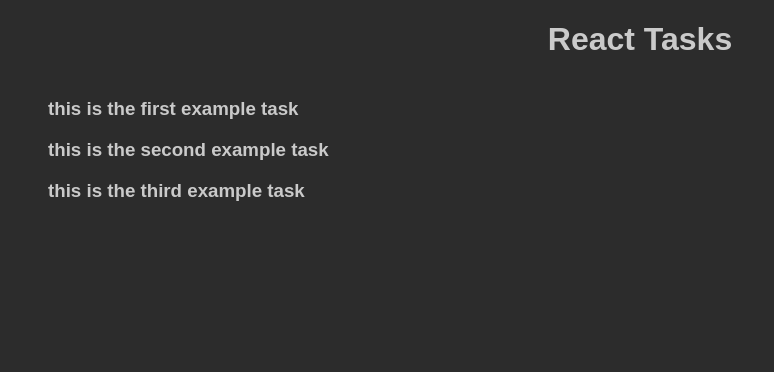
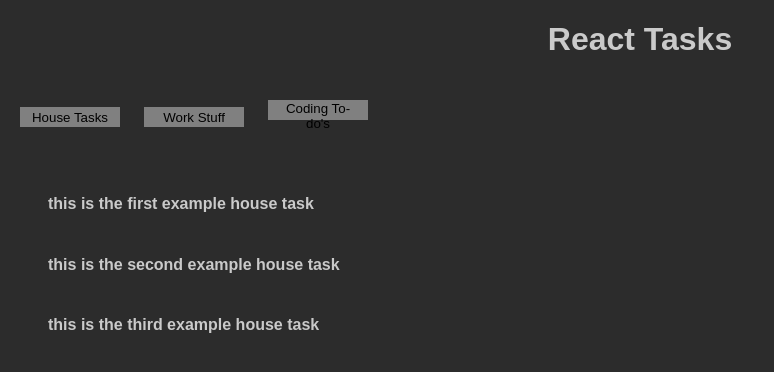
Before and after one commit to dblinkhorn/react-tasks, a React (Create React App) app: page / in a window 1280 px wide. Shown: the top 372 px of the page, without its empty margins (0-774 px from the left). Built offline with nearby package versions, Linux system fonts and the light colour scheme.

Commit message:
got list selection working to display correct tasks for clicked list. need to implement dynamic adding of tasks/lists via forms

```diff
--- a/src/App.js
+++ b/src/App.js
@@ -1,37 +1,92 @@
 import Header from "./components/Header";
 import './App.css';
 import { useState } from "react";
+import Lists from "./components/Lists/Lists";
 import TaskList from "./components/Tasks/TaskList";
 
-const exampleTasks = [
+const taskLists = [
   {
-    id: 'task1',
-    text: 'this is the first example task'
+    id: Math.random().toString(),
+    name: 'House Tasks',
+    tasks: [
+      {
+        id: Math.random().toString(),
+        text: 'this is the first example house task'
+      },
+      {
+        id: Math.random().toString(),
+        text: 'this is the second example house task'
+      },
+      {
+        id: Math.random().toString(),
+        text: 'this is the third example house task'
+      }
+    ]
   },
   {
-    id: 'task2',
-    text: 'this is the second example task'
+    id: Math.random().toString(),
+    name: 'Work Stuff',
+    tasks: [
+      {
+        id: Math.random().toString(),
+        text: 'this is the first example work task'
+      },
+      {
+        id: Math.random().toString(),
+        text: 'this is the second example work task'
+      },
+      {
+        id: Math.random().toString(),
+        text: 'this is the third example work task'
+      }
+    ]
   },
   {
-    id: 'task3',
-    text: 'this is the third example task'
+    id: Math.random().toString(),
+    name: "Coding To-do's",
+    tasks: [
+      {
+        id: Math.random().toString(),
+        text: 'this is the first example coding task'
+      },
+      {
+        id: Math.random().toString(),
+        text: 'this is the second example coding task'
+      },
+      {
+        id: Math.random().toString(),
+        text: 'this is the third example coding task'
+      }
+    ]
   }
 ]
 
+let clickedList = '';
+
 function App() {
 
-  const [tasks, setTasks] = useState(exampleTasks);
+  const [lists, setLists] = useState(taskLists);
+  const [tasks, setTasks] = useState(taskLists[0].tasks);
 
-  // const addTaskHandler = () => {
-  //   setTasks(tasks)
+  // const addTaskHandler = (newTask) => {
+  //   setTasks(newTask)
   // }
+
+  // const addListHandler = () => {
+  //   setLists(lists)
+  // }
+
+  const showSelectedTasks = (event) => {
+    clickedList = event.target.innerText;
+    let clickedTasks = taskLists.find(({name}) => name === clickedList);
+    setTasks(clickedTasks.tasks)
+  }
 
   return (
     <div className='app-container'>
       <Header />
-      <TaskList
-        tasks={tasks}
-      />
+      <Lists onClickSelectedList={showSelectedTasks} lists={lists} />
+      <TaskList tasks={tasks} />
     </div>
   );
 }
--- /dev/null
+++ b/src/components/Lists/ListItem.css
@@ -0,0 +1,19 @@
+.list-item {
+  padding: 20px 12px 0px 12px;
+}
+
+.list-item__title {
+  font-size: 1.5em;
+  font-weight: bold;
+}
+
+li {
+  list-style: none;
+}
+
+button {
+  border: none;
+  background-color: grey;
+  height: 20px;
+  width: 100px;
+}
--- /dev/null
+++ b/src/components/Lists/ListItem.js
@@ -0,0 +1,14 @@
+import React from 'react';
+import './ListItem.css';
+
+const ListItem = (props) => {
+  return (
+    <li className='list-item'>
+      <div className='list-item__title'>
+        <button onClick={props.onClickSelectedList}>{props.listName}</button>
+      </div>
+    </li>
+  );
+};
+
+export default ListItem
--- /dev/null
+++ b/src/components/Lists/Lists.css
@@ -0,0 +1,4 @@
+.lists {
+    display: flex;
+    flex-direction: row;
+  }
--- /dev/null
+++ b/src/components/Lists/Lists.js
@@ -0,0 +1,16 @@
+import React from 'react'
+import ListItem from './ListItem'
+import './Lists.css'
+
+const Lists = (props) => {
+
+  return (
+    <div className='lists'>
+      {props.lists.map((list) => (
+        <ListItem onClickSelectedList={props.onClickSelectedList} key={list.id} listName={list.name} />
+      ))}
+    </div>
+  )
+}
+
+export default Lists
--- a/src/components/Tasks/TaskItem.js
+++ b/src/components/Tasks/TaskItem.js
@@ -4,11 +4,11 @@
 const TaskItem = (props) => {
   return (
     <li className='task-item'>
-      <h3>
+      <h4>
         {props.taskText}
-      </h3>
+      </h4>
     </li>
   );
 };
 
-export default TaskItem
+export default TaskItem;
--- a/src/components/Tasks/TaskList.css
+++ b/src/components/Tasks/TaskList.css
@@ -1,3 +1,5 @@
 .task-list {
+  display: flex;
+  flex-direction: column;
   margin: 40px 40px 8px 40px;
 }
--- a/src/components/Tasks/TaskList.js
+++ b/src/components/Tasks/TaskList.js
@@ -6,7 +6,7 @@
   return (
     <div className='task-list'>
       {props.tasks.map((task) => (
-        <TaskItem taskText={task.text} />
+        <TaskItem key={task.id} taskText={task.text} />
       ))}
     </div>
   )
```
